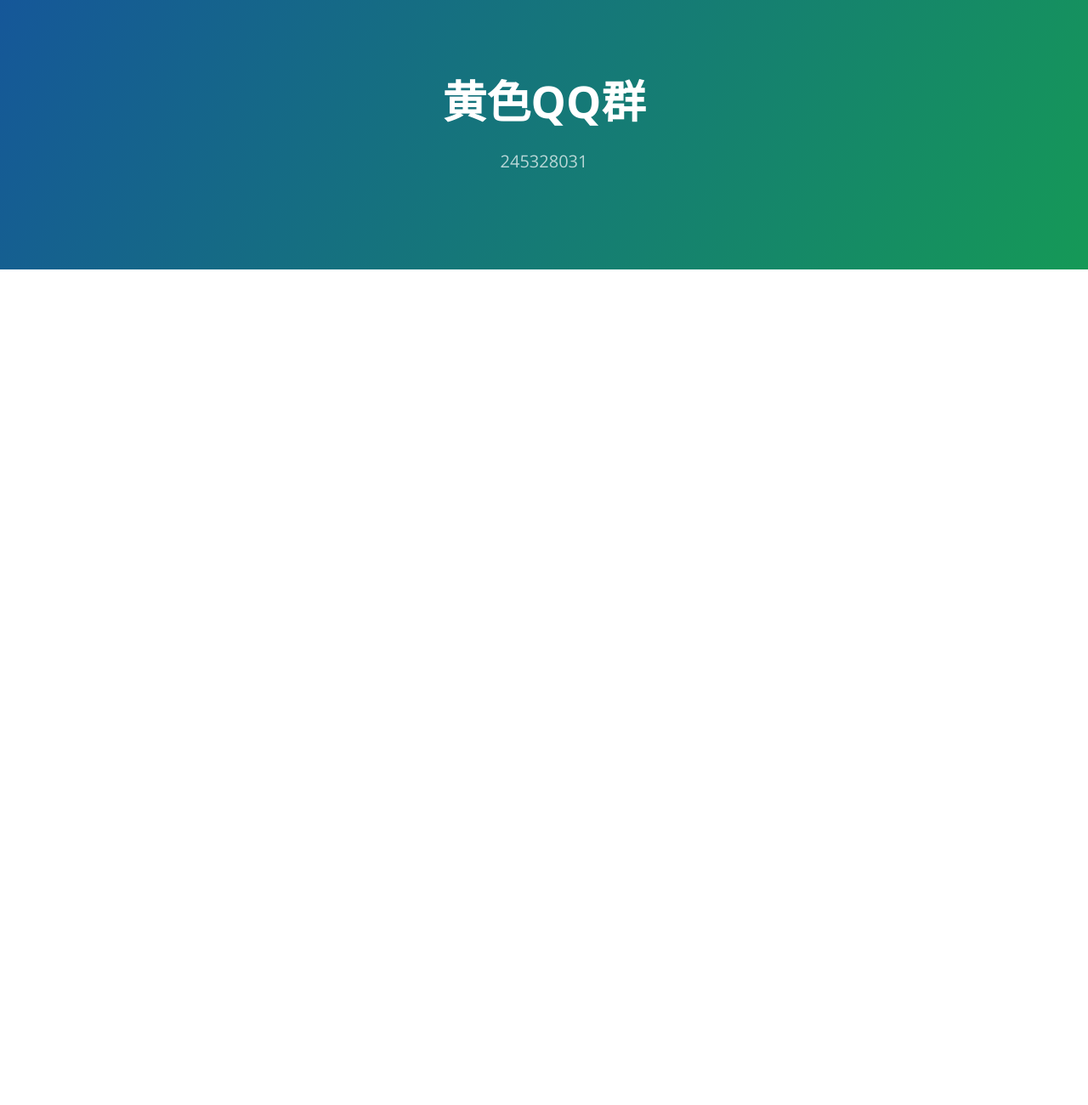
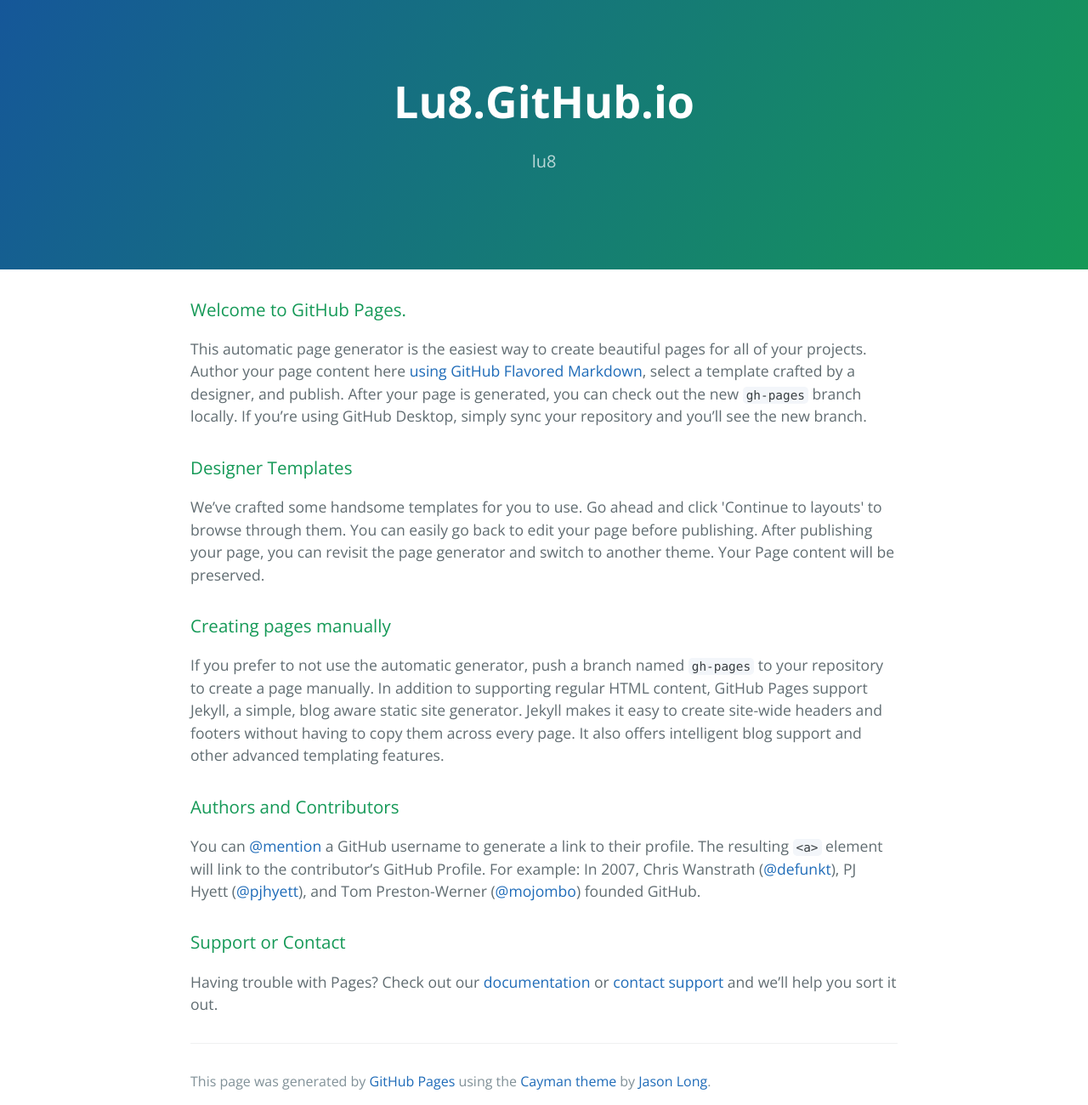
Before and after one commit to lu8/lu8.github.io, a plain HTML site: page index.html in a window 1280 px wide. Shown: the whole page at 85% size. Before the commit the page ends 800 px from the top, so only its background shows below. Drawn offline with nearby package versions, Linux system fonts and the light colour scheme.

Commit message:
Replace master branch with page content via GitHub

```diff
--- a/index.html
+++ b/index.html
@@ -2,9 +2,7 @@
 <html lang="en-us">
   <head>
     <meta charset="UTF-8">
-    <title>撸吧|大色窝夜夜撸|狠狠撸在线影院|影音先锋av撸色|狠狠撸在线影院|影音先锋狠狠橹撸资源</title>
-        <meta name="keywords" content="时间的大色窝夜夜撸齿轮不停地运转着，影音先锋av撸色一分一秒的勾勒出了年华的轮廓大色窝夜夜撸，狠狠撸在线影院好像狠狠撸在线影院沉睡了很久很久的记忆被突然惊醒般，影音先锋狠狠橹撸资源曾经说好的再见"/>
-    <meta name="description" content="狠狠撸我翻开抽屉泛黄的日记，在回首那段时光时狠狠撸在线影院，我终于明白，自始至终，我们都只是太过倔强，倔强的不曾给过彼此一个机会，一个解释的机会，一个道别的机会。如今，我们都以最独特的方式存在于彼此的生命中，一如既往的问候，只是少了最初的亲切，狠狠撸在线影院或许是值得庆幸的吧，至少不是形同陌路。有时我也会想，是这讨厌的岁月带走了我们的童真时代，可我们都明白，过去的永远过去了，影音先锋狠狠橹撸资源只是我们贪婪的想要抓住它。" />
+    <title>Lu8.GitHub.io by lu8</title>
     <meta name="viewport" content="width=device-width, initial-scale=1">
     <link rel="stylesheet" type="text/css" href="stylesheets/normalize.css" media="screen">
     <link href='https://fonts.googleapis.com/css?family=Open+Sans:400,700' rel='stylesheet' type='text/css'>
@@ -13,9 +11,39 @@
   </head>
   <body>
     <section class="page-header">
-      <h1 class="project-name">黄色QQ群</h1>
-      <h2 class="project-tagline">245328031</h2>
+      <h1 class="project-name">Lu8.GitHub.io</h1>
+      <h2 class="project-tagline">lu8</h2>
     </section>
+
+    <section class="main-content">
+      <h3>
+<a id="welcome-to-github-pages" class="anchor" href="#welcome-to-github-pages" aria-hidden="true"><span class="octicon octicon-link"></span></a>Welcome to GitHub Pages.</h3>
+
+<p>This automatic page generator is the easiest way to create beautiful pages for all of your projects. Author your page content here <a href="https://guides.github.com/features/mastering-markdown/">using GitHub Flavored Markdown</a>, select a template crafted by a designer, and publish. After your page is generated, you can check out the new <code>gh-pages</code> branch locally. If you’re using GitHub Desktop, simply sync your repository and you’ll see the new branch.</p>
+
+<h3>
+<a id="designer-templates" class="anchor" href="#designer-templates" aria-hidden="true"><span class="octicon octicon-link"></span></a>Designer Templates</h3>
+
+<p>We’ve crafted some handsome templates for you to use. Go ahead and click 'Continue to layouts' to browse through them. You can easily go back to edit your page before publishing. After publishing your page, you can revisit the page generator and switch to another theme. Your Page content will be preserved.</p>
+
+<h3>
+<a id="creating-pages-manually" class="anchor" href="#creating-pages-manually" aria-hidden="true"><span class="octicon octicon-link"></span></a>Creating pages manually</h3>
+
+<p>If you prefer to not use the automatic generator, push a branch named <code>gh-pages</code> to your repository to create a page manually. In addition to supporting regular HTML content, GitHub Pages support Jekyll, a simple, blog aware static site generator. Jekyll makes it easy to create site-wide headers and footers without having to copy them across every page. It also offers intelligent blog support and other advanced templating features.</p>
+
+<h3>
+<a id="authors-and-contributors" class="anchor" href="#authors-and-contributors" aria-hidden="true"><span class="octicon octicon-link"></span></a>Authors and Contributors</h3>
+
+<p>You can <a href="https://github.com/blog/821" class="user-mention">@mention</a> a GitHub username to generate a link to their profile. The resulting <code>&lt;a&gt;</code> element will link to the contributor’s GitHub Profile. For example: In 2007, Chris Wanstrath (<a href="https://github.com/defunkt" class="user-mention">@defunkt</a>), PJ Hyett (<a href="https://github.com/pjhyett" class="user-mention">@pjhyett</a>), and Tom Preston-Werner (<a href="https://github.com/mojombo" class="user-mention">@mojombo</a>) founded GitHub.</p>
+
+<h3>
+<a id="support-or-contact" class="anchor" href="#support-or-contact" aria-hidden="true"><span class="octicon octicon-link"></span></a>Support or Contact</h3>
+
+<p>Having trouble with Pages? Check out our <a href="https://help.github.com/pages">documentation</a> or <a href="https://github.com/contact">contact support</a> and we’ll help you sort it out.</p>
+
+      <footer class="site-footer">
+
+        <span class="site-footer-credits">This page was generated by <a href="https://pages.github.com">GitHub Pages</a> using the <a href="https://github.com/jasonlong/cayman-theme">Cayman theme</a> by <a href="https://twitter.com/jasonlong">Jason Long</a>.</span>
       </footer>
 
     </section>
```
